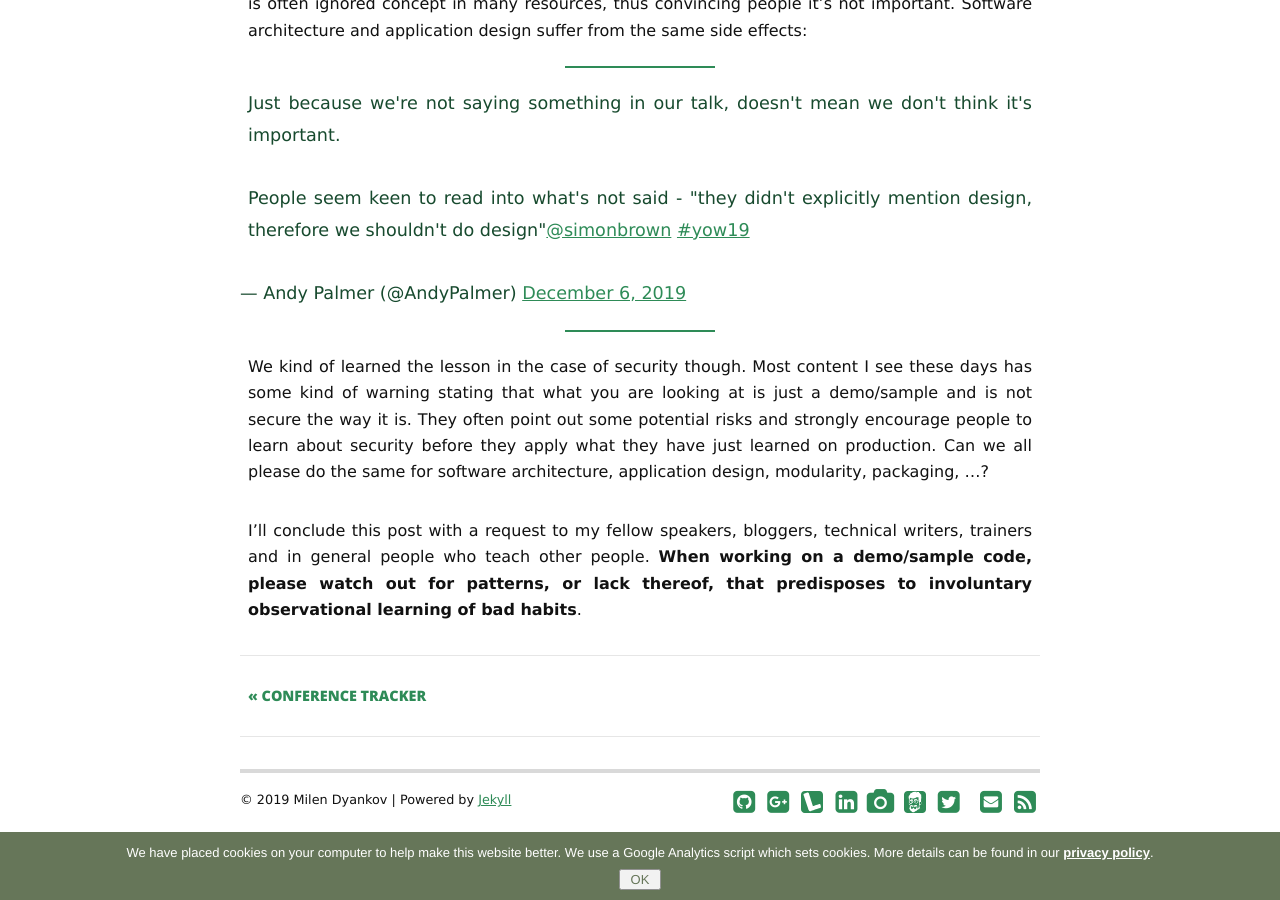
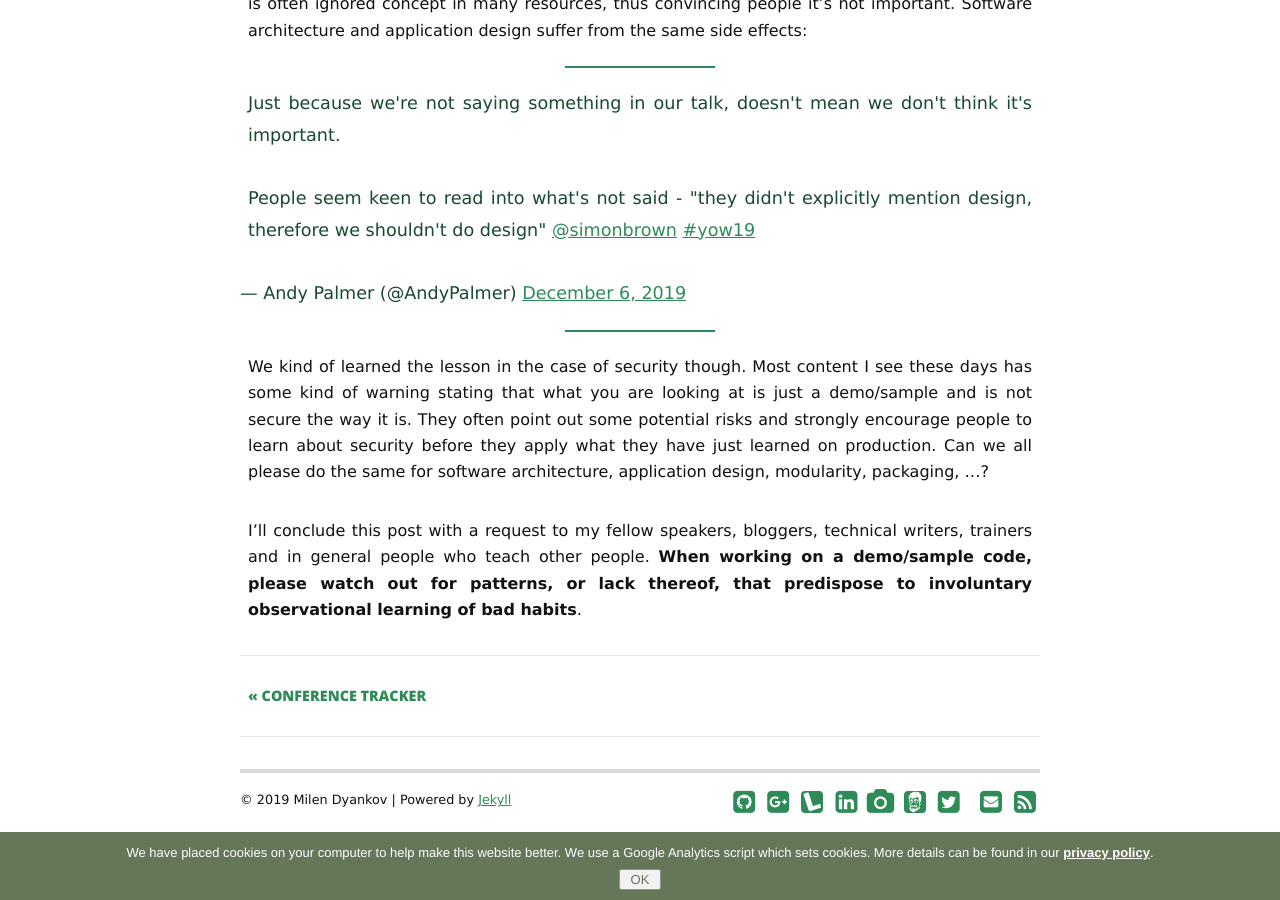
Before and after one commit to azzazzel/azzazzel.github.io, a Jekyll site: the page built from _posts/2019-12-14-Mind the involuntary observational learning.md, in a window 1280 px wide and 900 px high, scrolled down 3734 px. Built offline with Jekyll 4.4.1, drawn with Linux system fonts in a browser that asks for light colours; nearby versions of some CDN libraries; comment, search, counter and statistics services are not loaded.

Commit message:
formatting

```diff
--- a/_posts/2019-12-14-Mind the involuntary observational learning.md
+++ b/_posts/2019-12-14-Mind the involuntary observational learning.md
@@ -48,7 +48,6 @@
 
 If I was preparing the above demo, my package structure would have rather been something like this:
 
-
 - `___.___.applicant`
 - `___.___.applicant.internal`
 - `___.___.terms`
@@ -63,8 +62,17 @@
 
 And it's not only about bad examples. Missing context is almost as bad. Modularity for example is often ignored concept in many resources, thus convincing people it's not important. Software architecture and application design suffer from the same side effects:
 
-<blockquote class="twitter-tweet"><p lang="en" dir="ltr">Just because we&#39;re not saying something in our talk, doesn&#39;t mean we don&#39;t think it&#39;s important.<br><br>People seem keen to read into what&#39;s not said - &quot;they didn&#39;t explicitly mention design, therefore we shouldn&#39;t do design&quot;<a href="https://twitter.com/simonbrown?ref_src=twsrc%5Etfw">@simonbrown</a> <a href="https://twitter.com/hashtag/yow19?src=hash&amp;ref_src=twsrc%5Etfw">#yow19</a></p>&mdash; Andy Palmer (@AndyPalmer) <a href="https://twitter.com/AndyPalmer/status/1202744513850044416?ref_src=twsrc%5Etfw">December 6, 2019</a></blockquote> <script async src="https://platform.twitter.com/widgets.js" charset="utf-8"></script>
+<script async src="https://platform.twitter.com/widgets.js" charset="utf-8"></script>
+<blockquote class="twitter-tweet">
+    <p lang="en" dir="ltr">
+        Just because we&#39;re not saying something in our talk, doesn&#39;t mean we don&#39;t think it&#39;s important.
+        <br><br>People seem keen to read into what&#39;s not said - &quot;they didn&#39;t explicitly mention design, therefore we shouldn&#39;t do design&quot;
+        <a href="https://twitter.com/simonbrown?ref_src=twsrc%5Etfw">@simonbrown</a>
+        <a href="https://twitter.com/hashtag/yow19?src=hash&amp;ref_src=twsrc%5Etfw">#yow19</a>
+    </p>
+    &mdash; Andy Palmer (@AndyPalmer) <a href="https://twitter.com/AndyPalmer/status/1202744513850044416?ref_src=twsrc%5Etfw">December 6, 2019</a>
+</blockquote>
 
 We kind of learned the lesson in the case of security though. Most content I see these days has some kind of warning stating that what you are looking at is just a demo/sample and is not secure the way it is. They often point out some potential risks and strongly encourage people to learn about security before they apply what they have just learned on production. Can we all please do the same for software architecture, application design, modularity, packaging, ...?
 
-I'll conclude this post with a request to my fellow speakers, bloggers, technical writers, trainers and in general people who teach other people. **When working on a demo/sample code, please watch out for patterns, or lack thereof, that predisposes to involuntary observational learning of bad habits**.
+I'll conclude this post with a request to my fellow speakers, bloggers, technical writers, trainers and in general people who teach other people. **When working on a demo/sample code, please watch out for patterns, or lack thereof, that predispose to involuntary observational learning of bad habits**.
```
